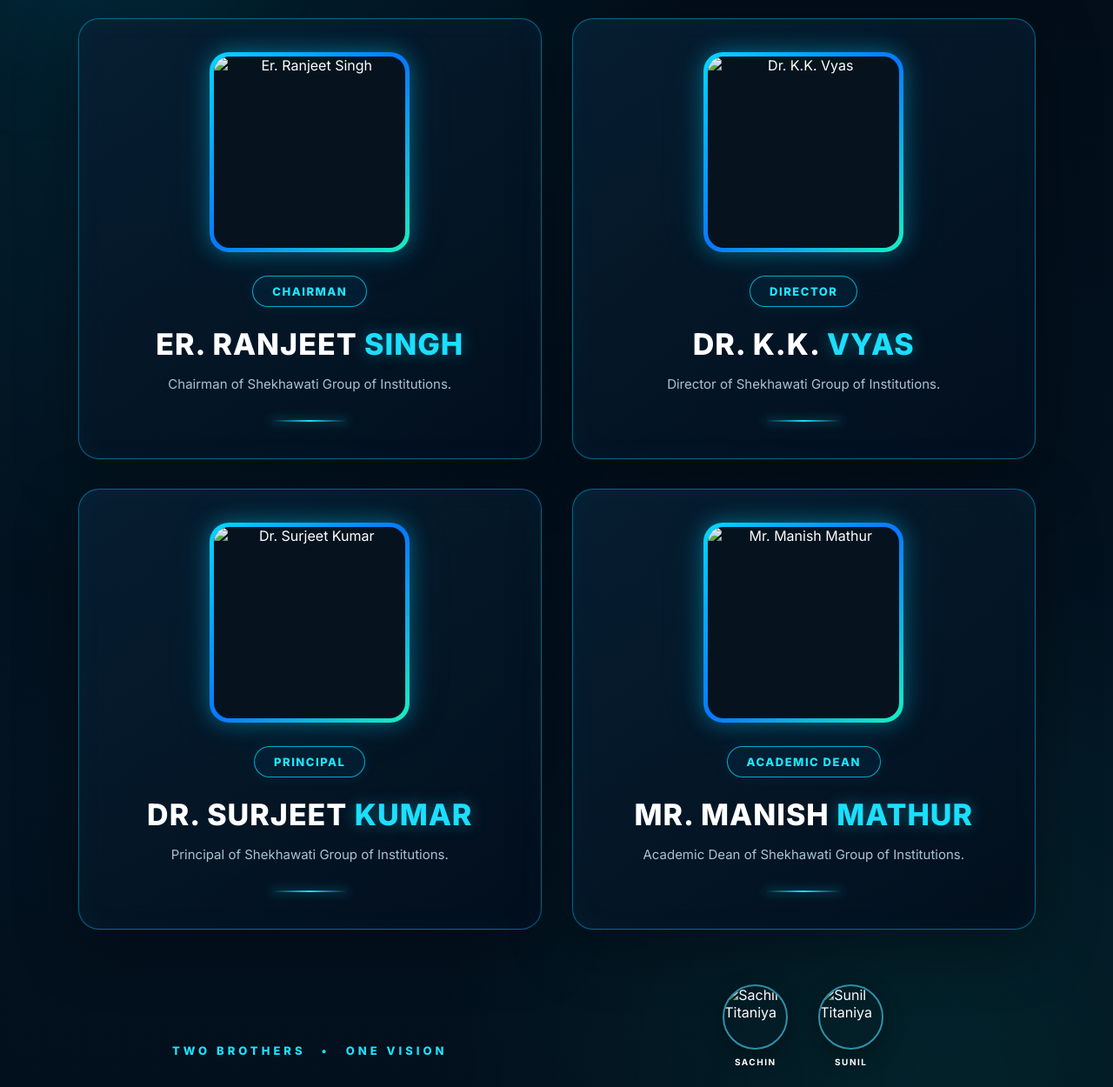
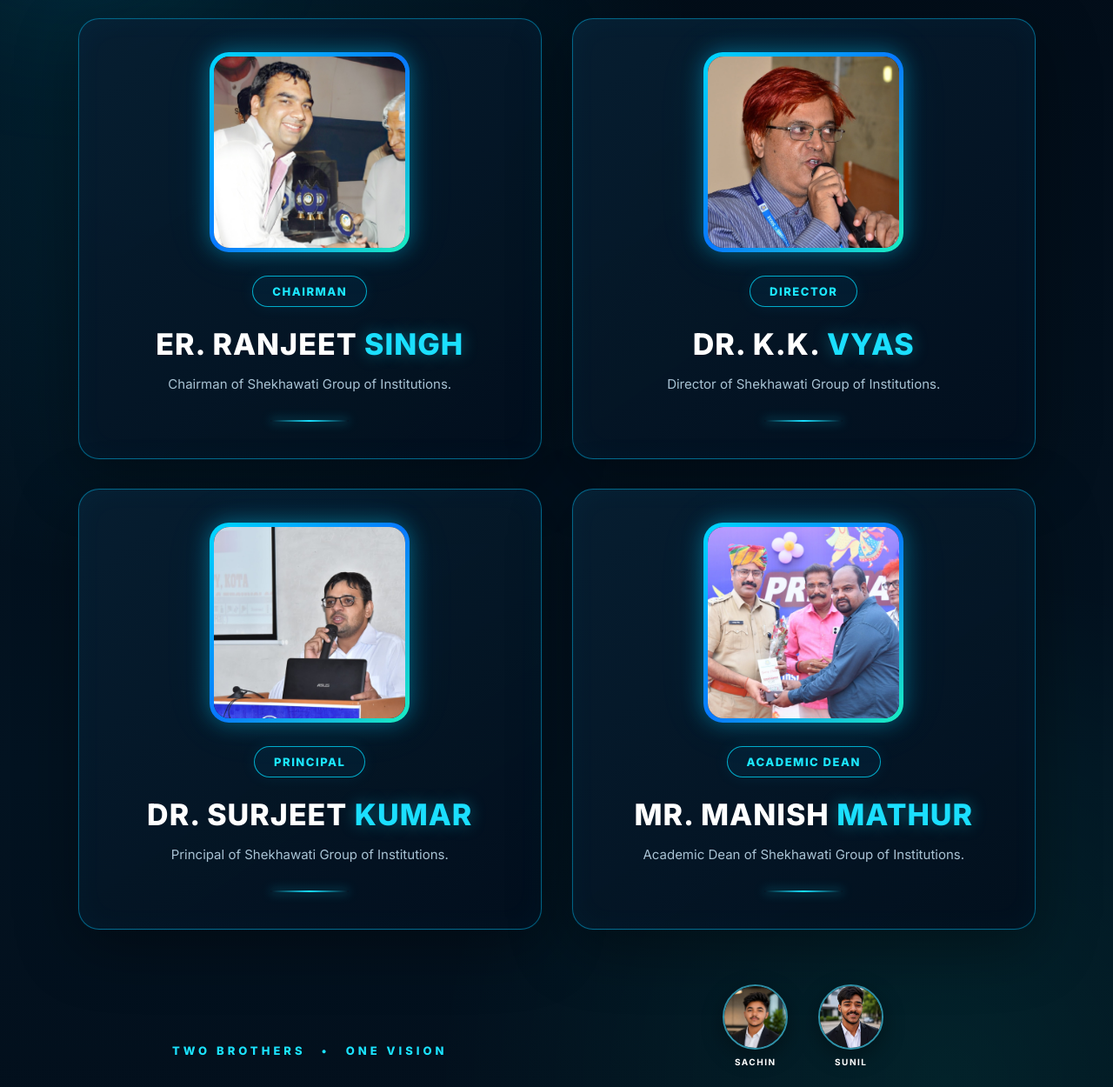
Before and after one commit to sachinstudent12345-gif/sgi-smart-campus-360, a plain HTML site: page index.html in a window 1280 px wide. Shown: the part 4217-5467 px from the top of the page at 87% size. Drawn offline with Linux system fonts and the light colour scheme; the site is published under a folder, as on GitHub Pages, so addresses that start at the root find nothing.

Commit message:
Update index.html

```diff
--- a/index.html
+++ b/index.html
@@ -1261,7 +1261,7 @@
 
     <div class="developer-image-box">
         <img
-            src="/assets/ranjit sir 2.jpg"
+            src="assets/ranjit sir 2.jpg"
             alt="Er. Ranjeet Singh"
         >
     </div>
@@ -1291,7 +1291,7 @@
 
     <div class="developer-image-box">
         <img
-            src="/assets/vyas sir.jpg"
+            src="assets/vyas sir.jpg"
             alt="Dr. K.K. Vyas"
         >
     </div>
@@ -1321,7 +1321,7 @@
 
     <div class="developer-image-box">
         <img
-            src="/assets/surjit sir.jpg"
+            src="assets/surjit sir.jpg"
             alt="Dr. Surjeet Kumar"
         >
     </div>
@@ -1351,7 +1351,7 @@
 
     <div class="developer-image-box">
         <img
-            src="/assets/manish mathur.jpg"
+            src="assets/manish mathur.jpg"
             alt="Mr. Manish Mathur"
         >
     </div>
@@ -1402,7 +1402,7 @@
     <div class="developer-mini-card">
 
         <img
-            src="/assets/sachin.jpg"
+            src="assets/sachin.jpg"
             alt="Sachin Titaniya"
         >
 
@@ -1414,7 +1414,7 @@
     <div class="developer-mini-card">
 
         <img
-            src="/assets/brother.jpg"
+            src="assets/brother.jpg"
             alt="Sunil Titaniya"
         >
 
```
